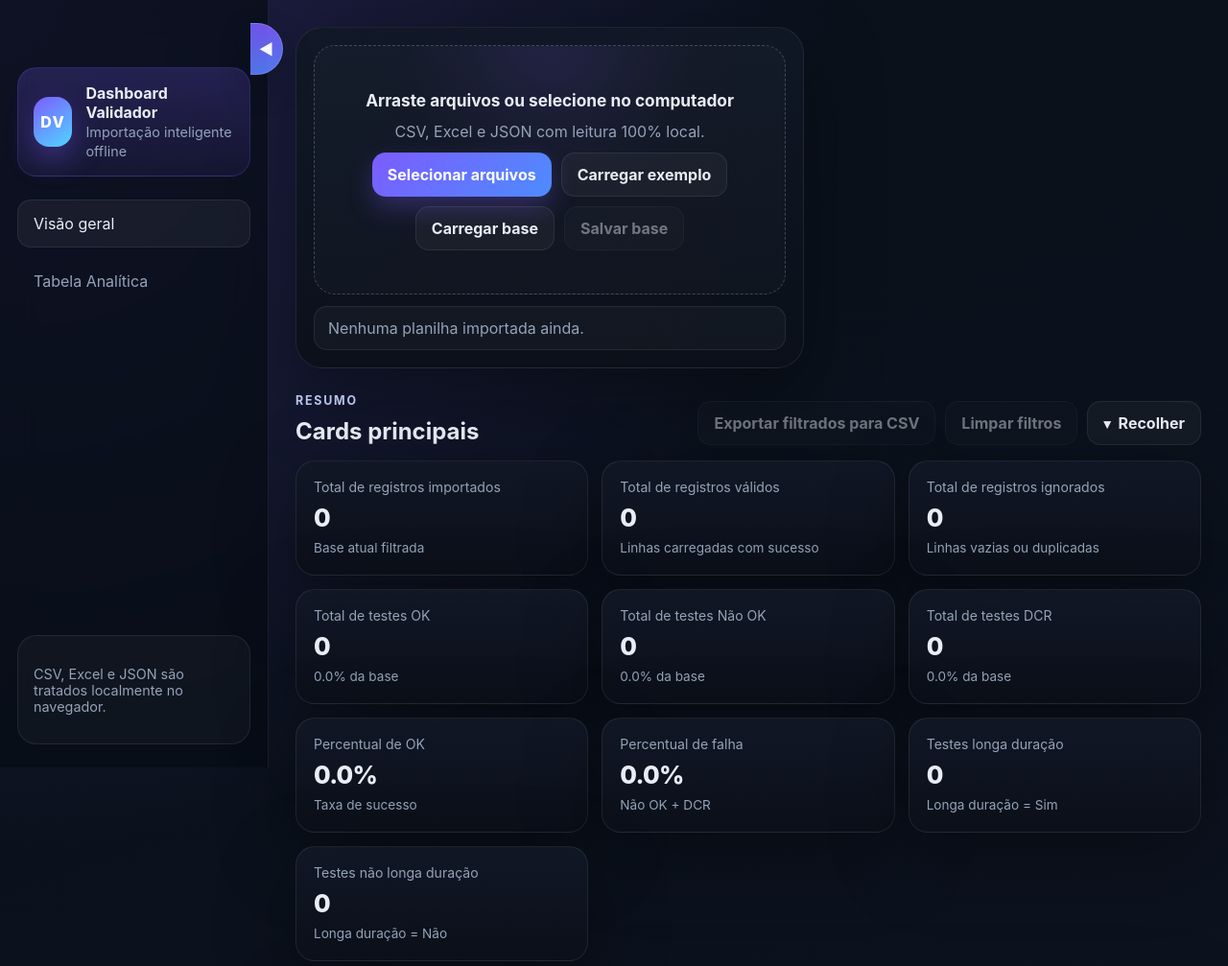
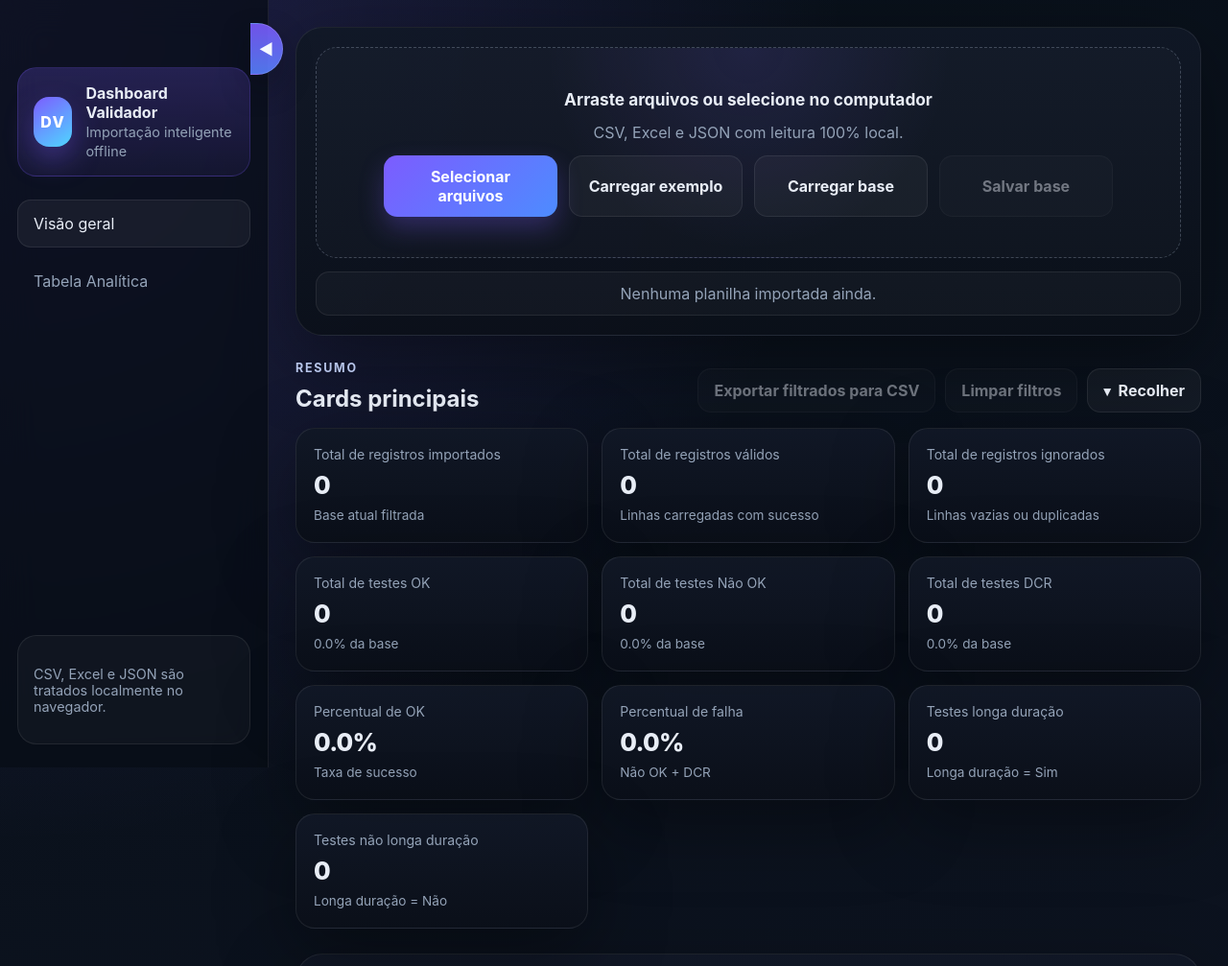
Before and after one commit to alanteixeira87/sigc-dashboard, a plain HTML site: page index.html in a window 1280 px wide. Shown: the top 1007 px of the page at 96% size. Drawn offline with nearby package versions, Linux system fonts and the light colour scheme.

Commit message:
Improve import card layout

```diff
--- a/style.css
+++ b/style.css
@@ -238,7 +238,7 @@ button {
 
 .hero {
   display: grid;
-  grid-template-columns: minmax(0, 1.15fr) minmax(320px, 0.85fr);
+  grid-template-columns: 1fr;
   gap: 22px;
   align-items: stretch;
   margin-bottom: 26px;
@@ -298,24 +298,26 @@ button {
 }
 
 .import-panel {
-  padding: 18px;
+  width: 100%;
+  padding: 20px;
   display: grid;
-  gap: 12px;
+  gap: 14px;
 }
 
 .drop-zone {
-  min-height: 260px;
+  min-height: 220px;
   display: grid;
   align-content: center;
   justify-items: center;
-  gap: 12px;
-  padding: 24px;
+  gap: 14px;
+  padding: 28px;
   border-radius: calc(var(--radius-xl) - 6px);
   border: 1px dashed rgba(148, 163, 184, 0.35);
   background:
     radial-gradient(circle at top, rgba(124, 92, 255, 0.12), transparent 42%),
     rgba(255, 255, 255, 0.02);
   transition: 0.2s ease;
+  text-align: center;
 }
 
 .drop-zone.dragover {
@@ -339,9 +341,10 @@ button {
 }
 
 .import-actions {
-  display: flex;
-  flex-wrap: wrap;
-  gap: 10px;
+  width: min(760px, 100%);
+  display: grid;
+  grid-template-columns: repeat(4, minmax(140px, 1fr));
+  gap: 12px;
   justify-content: center;
 }
 
@@ -391,6 +394,7 @@ button {
   border-radius: 14px;
   border: 1px solid var(--line);
   background: rgba(255, 255, 255, 0.03);
+  text-align: center;
 }
 
 .section {
@@ -907,6 +911,10 @@ tbody tr:hover {
   .quick-filters-grid {
     grid-template-columns: repeat(2, minmax(0, 1fr));
   }
+
+  .import-actions {
+    grid-template-columns: repeat(2, minmax(160px, 1fr));
+  }
 }
 
 @media (max-width: 640px) {
@@ -945,4 +953,13 @@ tbody tr:hover {
   .quick-filters-grid {
     grid-template-columns: 1fr;
   }
+
+  .drop-zone {
+    min-height: 240px;
+    padding: 22px;
+  }
+
+  .import-actions {
+    grid-template-columns: 1fr;
+  }
 }
```
